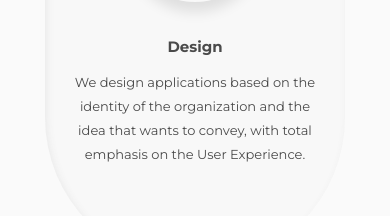
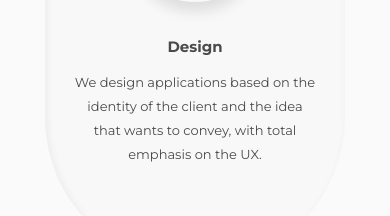
Before and after one commit to sanacompany/sanacompany.github.io, a React (Create React App) app: page / in a window 390 px wide. Shown: the part 1192-1408 px from the top of the page. Built offline with nearby package versions, Linux system fonts and the light colour scheme.

Commit message:
Pill adjustments on Tablet

```diff
--- a/src/components/Services/Services.js
+++ b/src/components/Services/Services.js
@@ -25,7 +25,7 @@ export default function Services() {
         <Pill
           animations={<DesignAnimations />}
           icon={ImageDesgin}
-          text="We design applications based on the identity of the organization and the idea that wants to convey, with total emphasis on the User Experience."
+          text="We design applications based on the identity of the client and the idea that wants to convey, with total emphasis on the UX."
           title="Design"
           className="pill__img--design"
         />
--- a/src/stylesheets/components/_pill.scss
+++ b/src/stylesheets/components/_pill.scss
@@ -10,6 +10,15 @@
     border-radius: 150px;
     box-shadow: inset 2px 2px 8px -1px rgba($black, 0.1);
     box-sizing: border-box;
+
+    @media(min-width: $screen-sm) {
+        margin: 0 0.5rem;
+    }
+
+    @media(min-width: $screen-lg) {
+        margin: 0;
+    }
+
 }
 
 .pill__icon {
@@ -19,6 +28,7 @@
     margin-bottom: 2.5rem;
     width: 138px;
     height: 138px;
+    min-height: 138px;
     background: $gray-f8;
     border-radius: $border-radius-cirlce;
     box-shadow: 0 10px 13px rgba(0, 0, 0, 0.1);
--- a/src/stylesheets/components/_portfolio.scss
+++ b/src/stylesheets/components/_portfolio.scss
@@ -6,7 +6,7 @@
     display: flex;
     flex-direction: column;
 
-    @media(min-width: $screen-lg) {
+    @media(min-width: $screen-sm) {
         flex-direction: row;
         justify-content: space-between;
         flex-wrap: wrap;
```
